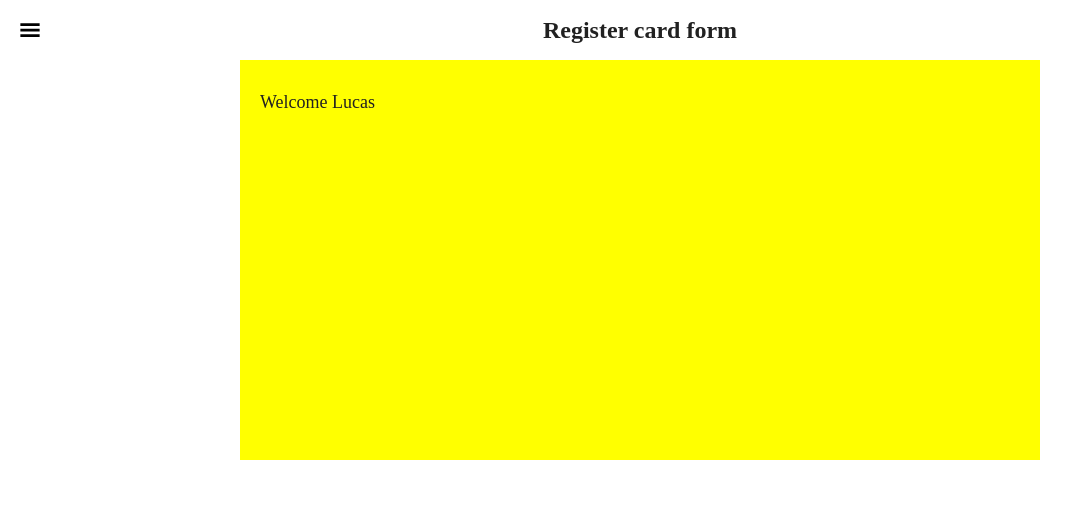
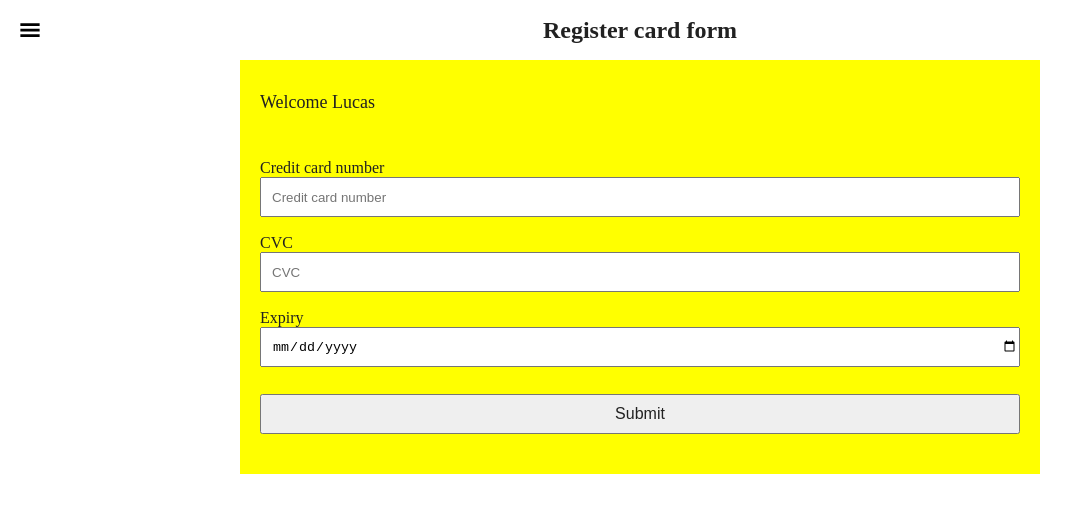
Before and after one commit to yanggun7201/bank-card-registration-form, a React (Create React App) app: page /register in a window 1280 px wide. Shown: the top 512 px of the page, without its empty margins (0-1083 px from the left). Built offline with nearby package versions, Linux system fonts and the light colour scheme.

Commit message:
Add form components and install formik and finish register form

```diff
--- a/package.json
+++ b/package.json
@@ -13,6 +13,7 @@
     "@types/react-dom": "^17.0.0",
     "@types/react-router": "^5.1.16",
     "@types/react-router-dom": "^5.3.0",
+    "formik": "^2.2.9",
     "react": "^17.0.2",
     "react-dom": "^17.0.2",
     "react-router-dom": "^5.3.0",
--- /dev/null
+++ b/src/components/forms/Button.tsx
@@ -0,0 +1,34 @@
+import React, { memo } from 'react';
+import { css } from "@emotion/react";
+
+type Props = {
+    type?: "submit" | "button" | "reset" | undefined,
+    disabled?: boolean,
+    children: React.ReactNode,
+    className?: string,
+}
+
+const Button: React.FC<Props> = ({
+    type = "submit",
+    disabled = false,
+    children,
+    className,
+}) => (
+    <button
+        type={type}
+        disabled={disabled}
+        className={className}
+        css={buttonStyle}
+    >
+        {children}
+    </button>
+);
+
+export default memo(Button);
+
+const buttonStyle = css`
+    font-size: 16px;
+    font-weight: 500;
+    color: #212121;
+    height: 40px;
+`;
--- /dev/null
+++ b/src/components/forms/FormErrorMessage.tsx
@@ -0,0 +1,20 @@
+import React, { memo } from 'react';
+import { css } from "@emotion/react";
+
+type Props = {
+    error?: string,
+}
+
+const FormErrorMessage: React.FC<Props> = ({ error }) => (
+    <div css={errorStyle}>
+        {error}
+    </div>
+);
+
+export default memo(FormErrorMessage);
+
+const errorStyle = css`
+    height: 11px;
+    font-size: 11px;
+    color: red;
+`;
--- /dev/null
+++ b/src/components/forms/Input.tsx
@@ -0,0 +1,49 @@
+import React, { ChangeEvent, memo } from 'react';
+import { css } from "@emotion/react";
+
+type Props = {
+    name: string,
+    placeholder?: string,
+    value?: string,
+    onChange?: (e: string | ChangeEvent<HTMLElement>) => void,
+    type?: string,
+}
+
+const Input: React.FC<Props> = ({
+    name,
+    placeholder,
+    value,
+    onChange,
+    type = "text",
+}) => (
+    <input
+        css={inputStyle(type)}
+        name={name}
+        placeholder={placeholder || 'type'}
+        value={value || ''}
+        onChange={onChange}
+        type={type}
+    />
+);
+
+export default memo(Input);
+
+const inputStyle = (type: string) => css`
+    padding-left: 10px;
+    height: 40px;
+
+    ${type === "number" && css`
+        /* Remove the arrows in number input */
+        /* Chrome, Safari, Edge, Opera */
+        ::-webkit-outer-spin-button,
+        ::-webkit-inner-spin-button {
+            -webkit-appearance: none;
+            margin: 0;
+        }
+
+        /* Firefox */
+        [type=number] {
+            -moz-appearance: textfield;
+        }
+    `};
+`;
--- /dev/null
+++ b/src/components/forms/Label.tsx
@@ -0,0 +1,29 @@
+import React, { memo } from 'react';
+import { css } from "@emotion/react";
+
+type Props = {
+    htmlFor: string,
+    children: React.ReactNode,
+    className?: string,
+}
+
+const Label: React.FC<Props> = ({
+    htmlFor,
+    children,
+    className,
+}) => (
+    <label htmlFor={htmlFor} css={labelStyle} className={className}>
+        {children}
+    </label>
+);
+
+export default memo(Label);
+
+const labelStyle = css`
+    font-size: 16px;
+    font-weight: 500;
+    color: #212121;
+    height: 24px;
+    display: flex;
+    align-items: flex-end;
+`;
--- /dev/null
+++ b/src/components/forms/LabeledInput.tsx
@@ -0,0 +1,32 @@
+import React, { ChangeEvent, memo } from 'react';
+import Label from "./Label";
+import Input from "./Input";
+import FormErrorMessage from "./FormErrorMessage";
+
+type Props = {
+    name: string,
+    label: string,
+    placeholder?: string,
+    error?: string,
+    value?: string,
+    onChange?: (e: string | ChangeEvent<HTMLElement>) => void,
+    type?: string,
+}
+
+const LabeledInput: React.FC<Props> = ({
+    name,
+    label,
+    placeholder,
+    error,
+    value = '',
+    onChange,
+    type,
+}) => (
+    <>
+        <Label htmlFor={name}>{label}</Label>
+        <Input type={type} name={name} placeholder={placeholder} value={value} onChange={onChange} />
+        <FormErrorMessage error={error} />
+    </>
+);
+
+export default memo(LabeledInput);
--- /dev/null
+++ b/src/pages/RegisterCardForm/components/RegisterForm.tsx
@@ -0,0 +1,119 @@
+import React from 'react';
+import { FormikErrors, useFormik, } from 'formik';
+import { css } from "@emotion/react";
+import LabeledInput from "../../../components/forms/LabeledInput";
+import Button from "../../../components/forms/Button";
+
+export type FormValues = {
+    creditCardNumber: string,
+    cvc: string,
+    expiry: string,
+}
+
+type Props = {
+    className?: string,
+    registerCard: (values: FormValues) => void,
+}
+
+const RegisterForm: React.FC<Props> = ({
+    className,
+    registerCard,
+}) => {
+
+    const formik = useFormik({
+        initialValues: {
+            creditCardNumber: '',
+            cvc: '',
+            expiry: '',
+        },
+        validateOnChange: false,
+        validate,
+        onSubmit: values => {
+            registerCard(values);
+        },
+    });
+
+    return (
+        <div className={className}>
+            <form onSubmit={formik.handleSubmit} css={formStyle}>
+                <LabeledInput
+                    type="number"
+                    label="Credit card number"
+                    name="creditCardNumber"
+                    placeholder="Credit card number"
+                    error={formik.errors.creditCardNumber}
+                    value={formik.values.creditCardNumber}
+                    onChange={formik.handleChange}
+                />
+
+                <LabeledInput
+                    type="number"
+                    label="CVC"
+                    name="cvc"
+                    placeholder="CVC"
+                    error={formik.errors.cvc}
+                    value={formik.values.cvc}
+                    onChange={formik.handleChange}
+                />
+
+                <LabeledInput
+                    type="date"
+                    label="Expiry"
+                    name="expiry"
+                    placeholder="Expiry"
+                    error={formik.errors.expiry}
+                    value={formik.values.expiry}
+                    onChange={formik.handleChange}
+                />
+
+                <Button
+                    type="submit"
+                    disabled={!formik.isValid && !formik.dirty}
+                    css={buttonStyle}
+                >
+                    Submit
+                </Button>
+            </form>
+
+        </div>
+    );
+};
+
+export default RegisterForm;
+
+const validate = (values: FormValues): FormikErrors<FormValues> => {
+    let errors: FormikErrors<FormValues> = {};
+
+    if (!values.creditCardNumber) {
+        errors.creditCardNumber = 'Required';
+    } else if (Number(values.creditCardNumber) < 0) {
+        errors.creditCardNumber = 'Invalid number';
+    }
+
+    if (!values.cvc) {
+        errors.cvc = 'Required';
+    } else if (Number(values.cvc) < 0) {
+        errors.creditCardNumber = 'Invalid number';
+    }
+
+    if (!values.expiry) {
+        errors.expiry = 'Required';
+    } else {
+        const date = new Date(values.expiry);
+        if (isNaN(date.getTime())) {
+            errors.expiry = 'Invalid date';
+        }
+    }
+
+    return errors;
+}
+
+const formStyle = css`
+    display: flex;
+    flex-direction: column;
+    margin-bottom: 20px;
+`;
+
+const buttonStyle = css`
+    margin-top: 16px;
+`;
--- a/src/pages/RegisterCardForm/index.tsx
+++ b/src/pages/RegisterCardForm/index.tsx
@@ -1,22 +1,33 @@
-import React from 'react';
+import React, { useCallback } from 'react';
+import { css } from "@emotion/react";
 import { useRecoilValue } from "recoil";
 import { currentUserInfoQuery } from "../../store/store";
 import Title from "../../components/layouts/Title";
 import Container from "../../components/layouts/Container";
 import Content from "../../components/layouts/Content";
 import ContentTitle from "../../components/layouts/ContentTitle";
+import RegisterForm, { FormValues } from "./components/RegisterForm";
 
 const RegisterCardForm: React.FC = () => {
     const currentUser = useRecoilValue(currentUserInfoQuery);
+
+    const registerCard = useCallback((values: FormValues) => {
+        console.log('Submitted successfully!', values);
+    }, []);
 
     return (
         <Container>
             <Title>Register card form</Title>
             <Content>
                 <ContentTitle>Welcome {currentUser?.firstName}</ContentTitle>
+                <RegisterForm css={registerFormStyle} registerCard={registerCard}/>
             </Content>
         </Container>
     );
 }
 
 export default RegisterCardForm;
+
+const registerFormStyle = css`
+    margin-top: 40px;
+`;
```
Also changed, not shown: 1 other file (tests, documents, lock files or other folders).
